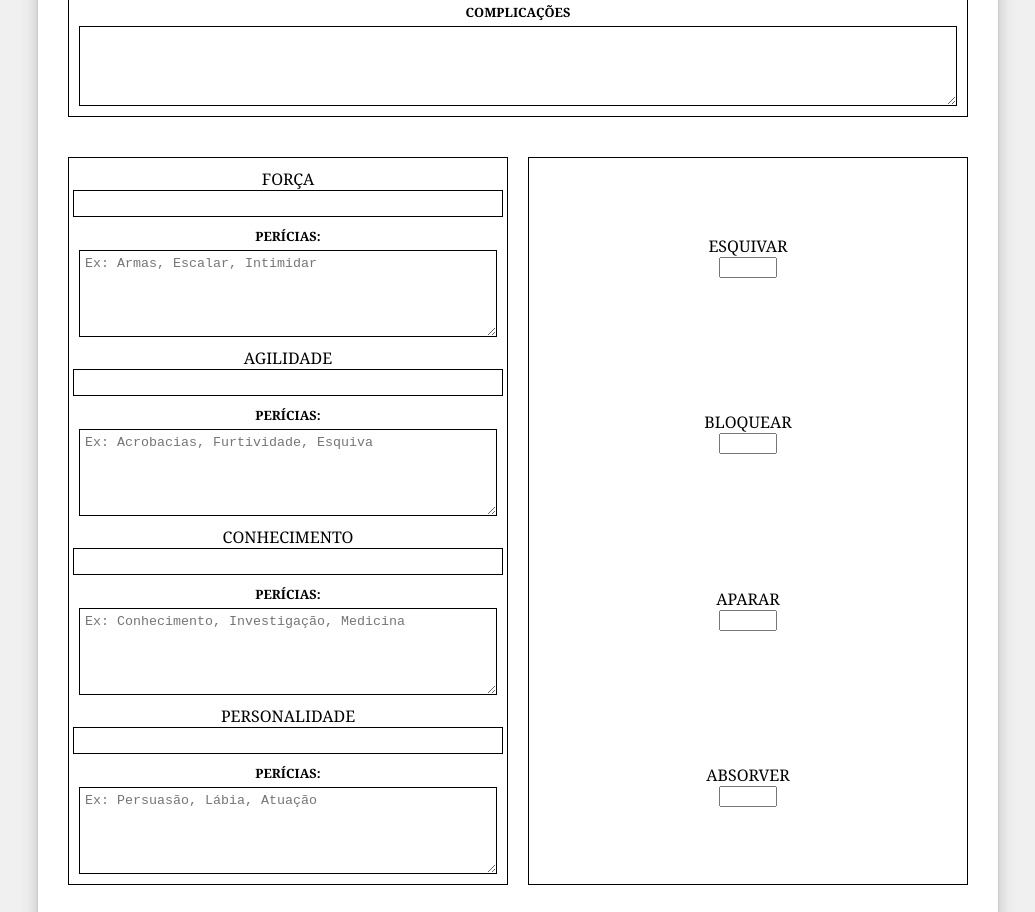
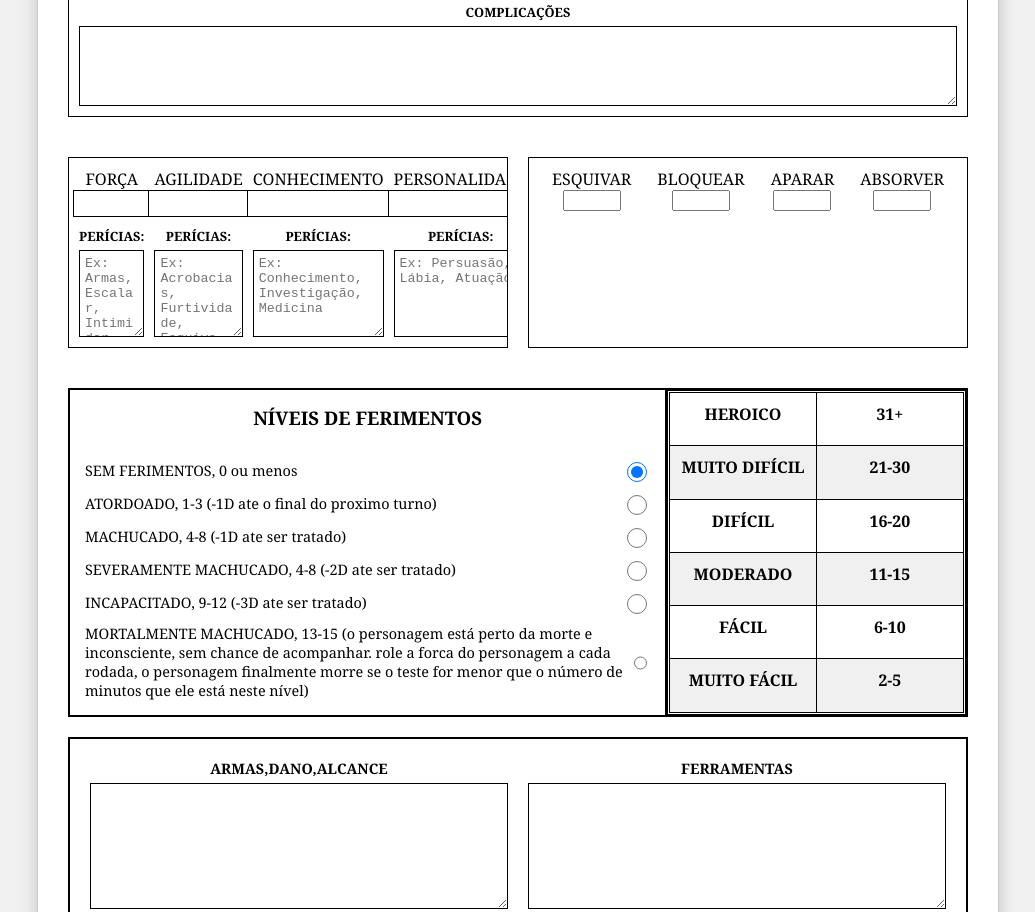
Before and after one commit to Gamescrone/ficha-de-mini-six, a plain HTML site: page index.html in a window 1280 px wide. Shown: the part 798-1710 px from the top of the page, without its empty margins (122-1157 px from the left). Drawn offline with Linux system fonts and the light colour scheme.

Commit message:
Update estilo.css

```diff
--- a/estilo.css
+++ b/estilo.css
@@ -79,10 +79,8 @@ body {
     padding: 10px;
     margin-bottom: 20px;
     text-align: center;
-    display: flex; /* Transforma a seção em um contêiner flexível */
-    flex-direction: column; /* Organiza os itens em coluna */
-    flex-grow: 1; /* Permite que a seção cresça e ocupe o espaço disponível */
-    min-height: fit-content; /* Garante que a altura mínima se ajuste ao conteúdo */
+    overflow: hidden; /* Esta linha faz o fundo acompanhar o conteúdo expandido */
+    /* Removidas: display: flex; flex-direction: column; flex-grow: 1; min-height: fit-content; */
 }
 
 .atributos {
@@ -114,7 +112,7 @@ body {
 .pericias {
     display: flex;
     flex-direction: column;
-    flex-grow: 1; /* Permite que o bloco de perícias cresça */
+    /* Removida: flex-grow: 1; */
 }
 
 .pericias label {
@@ -126,12 +124,12 @@ body {
 
 .pericias textarea {
     width: 100%;
-    flex-grow: 1; /* Garante que o textarea preencha todo o espaço disponível */
+    flex-grow: 1; /* Mantém o textarea preenchendo o espaço */
     border: 1px solid black;
     padding: 5px;
     box-sizing: border-box;
-    min-height: 100px;
-    resize: vertical; /* Permite redimensionar verticalmente */
+    min-height: 100px; /* Mantém uma altura mínima */
+    resize: vertical; /* Mantém a possibilidade de redimensionar */
 }
 
 .defesas {
```
